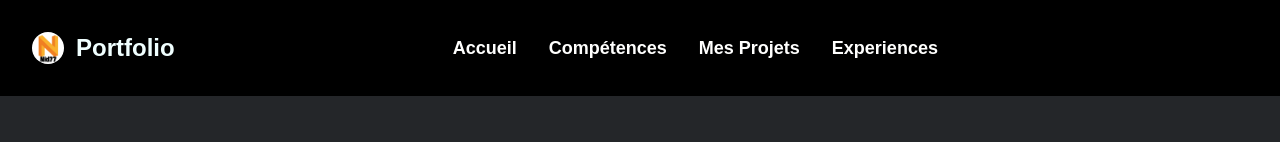
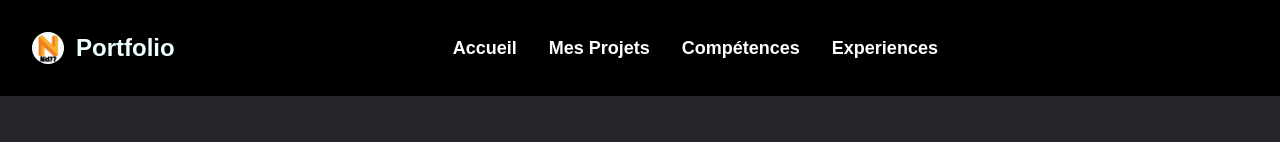
Before and after one commit to Nid77/portfolio, a Vue app: page / in a window 1280 px wide. Shown: the top 142 px of the page. Built offline with nearby package versions, Linux system fonts and the light colour scheme.

Commit message:
Maj header

```diff
--- a/src/components/HeaderView.vue
+++ b/src/components/HeaderView.vue
@@ -16,10 +16,10 @@ import '@/assets/style/header.css'
         <RouterLink to="/">Accueil</RouterLink>
       </li>
       <li class="">
-        <RouterLink to="/competences">Compétences</RouterLink>
+        <RouterLink to="/projets">Mes Projets</RouterLink>
       </li>
       <li class="">
-        <RouterLink to="/projets">Mes Projets</RouterLink>
+        <RouterLink to="/competences">Compétences</RouterLink>
       </li>
       <li class="">
         <!-- class="block py-2 px-3 text-white-900 rounded hover:bg-gray-100 md:hover:bg-transparent md:hover:text-blue-700 md:p-0" -->
```
